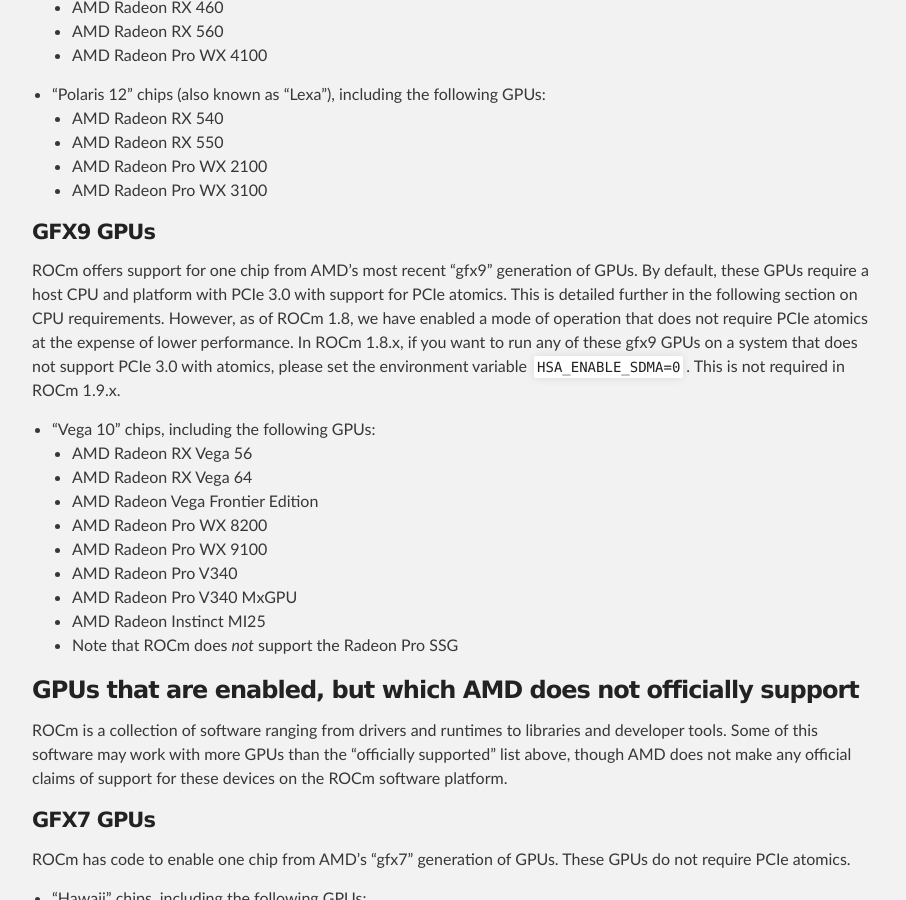
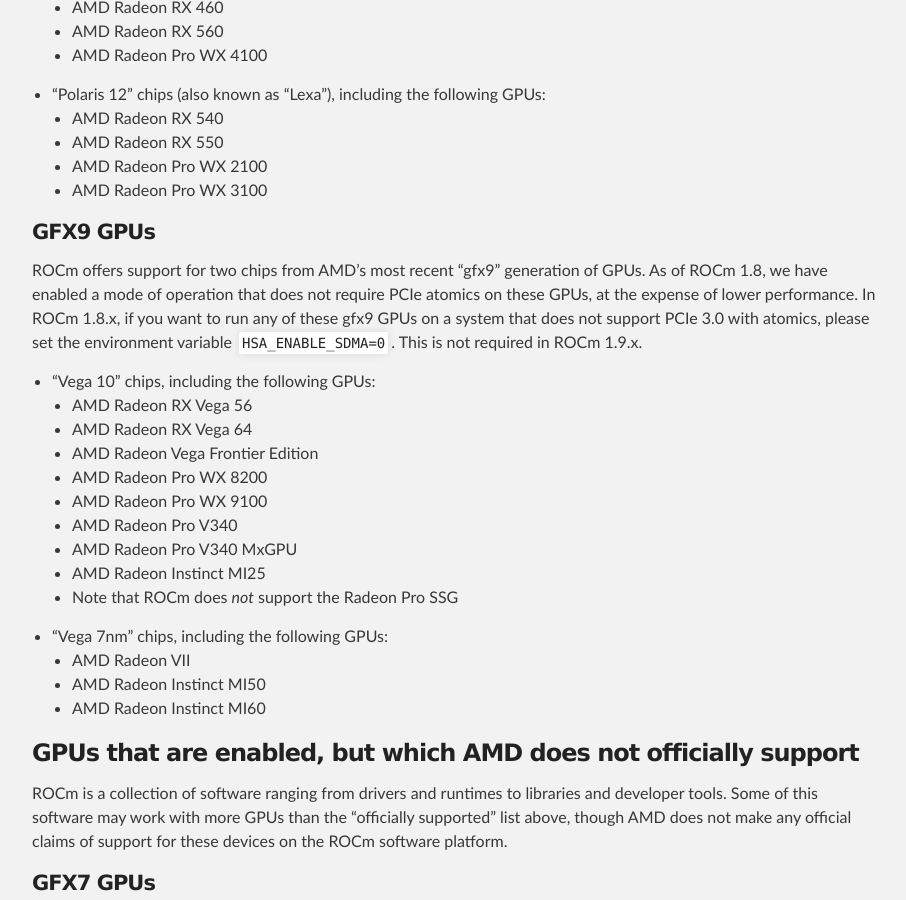
Before and after one commit to ROCm/ROCm.github.io, a Jekyll site: the page built from hardware.md, in a window 1280 px wide and 900 px high, scrolled down 1122 px. Shown: the whole window, without its empty margins (183-1089 px from the left). Built offline with Jekyll 4.4.1, drawn with Linux system fonts in a browser that asks for light colours.

Commit message:
Update hardware.md

```diff
--- a/hardware.md
+++ b/hardware.md
@@ -38,7 +38,7 @@
   * AMD Radeon Pro WX 3100
 
 #### GFX9 GPUs
-ROCm offers support for one chip from AMD's most recent "gfx9" generation of GPUs. By default, these GPUs require a host CPU and platform with PCIe 3.0 with support for PCIe atomics. This is detailed further in the following section on CPU requirements. However, as of ROCm 1.8, we have enabled a mode of operation that does not require PCIe atomics at the expense of lower performance. In ROCm 1.8.x, if you want to run any of these gfx9 GPUs on a system that does not support PCIe 3.0 with atomics, please set the environment variable `HSA_ENABLE_SDMA=0`. This is not required in ROCm 1.9.x.
+ROCm offers support for two chips from AMD's most recent "gfx9" generation of GPUs. As of ROCm 1.8, we have enabled a mode of operation that does not require PCIe atomics on these GPUs, at the expense of lower performance. In ROCm 1.8.x, if you want to run any of these gfx9 GPUs on a system that does not support PCIe 3.0 with atomics, please set the environment variable `HSA_ENABLE_SDMA=0`. This is not required in ROCm 1.9.x.
 
 * "Vega 10" chips, including the following GPUs:
   * AMD Radeon RX Vega 56
@@ -50,7 +50,10 @@
   * AMD Radeon Pro V340 MxGPU
   * AMD Radeon Instinct MI25
   * Note that ROCm does *not* support the Radeon Pro SSG
-
+* "Vega 7nm" chips, including the following GPUs:
+  * AMD Radeon VII
+  * AMD Radeon Instinct MI50
+  * AMD Radeon Instinct MI60
 
 ### GPUs that are enabled, but which AMD does not officially support
 ROCm is a collection of software ranging from drivers and runtimes to libraries and developer tools.
```
